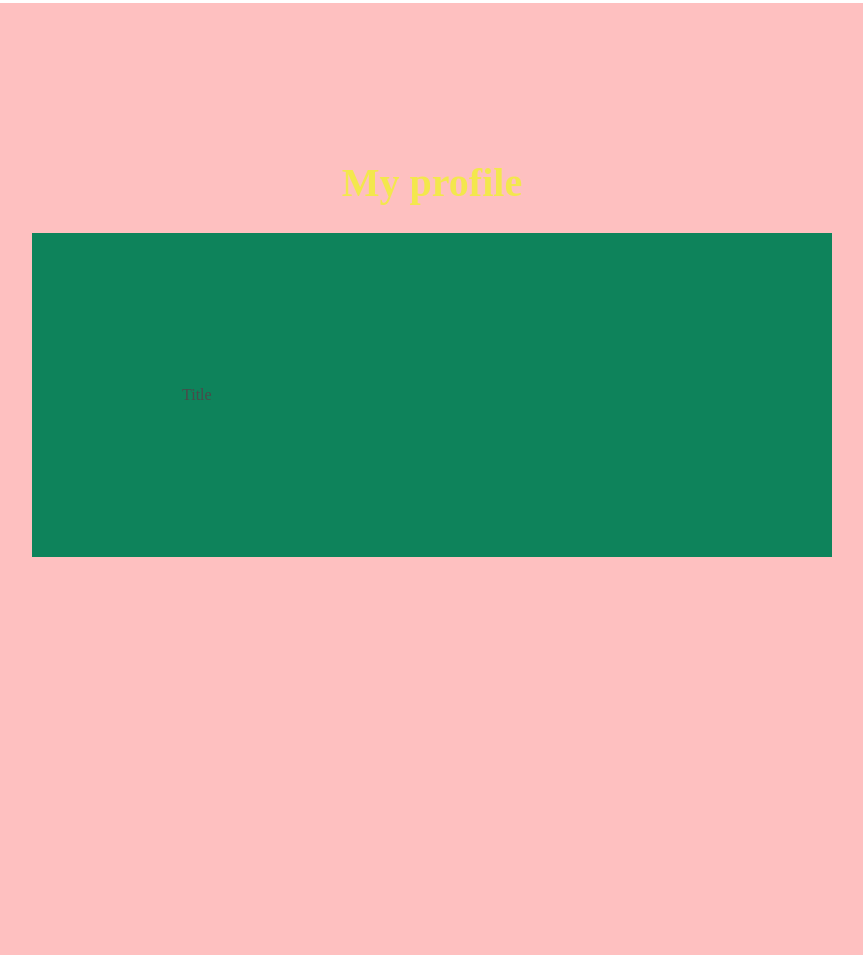
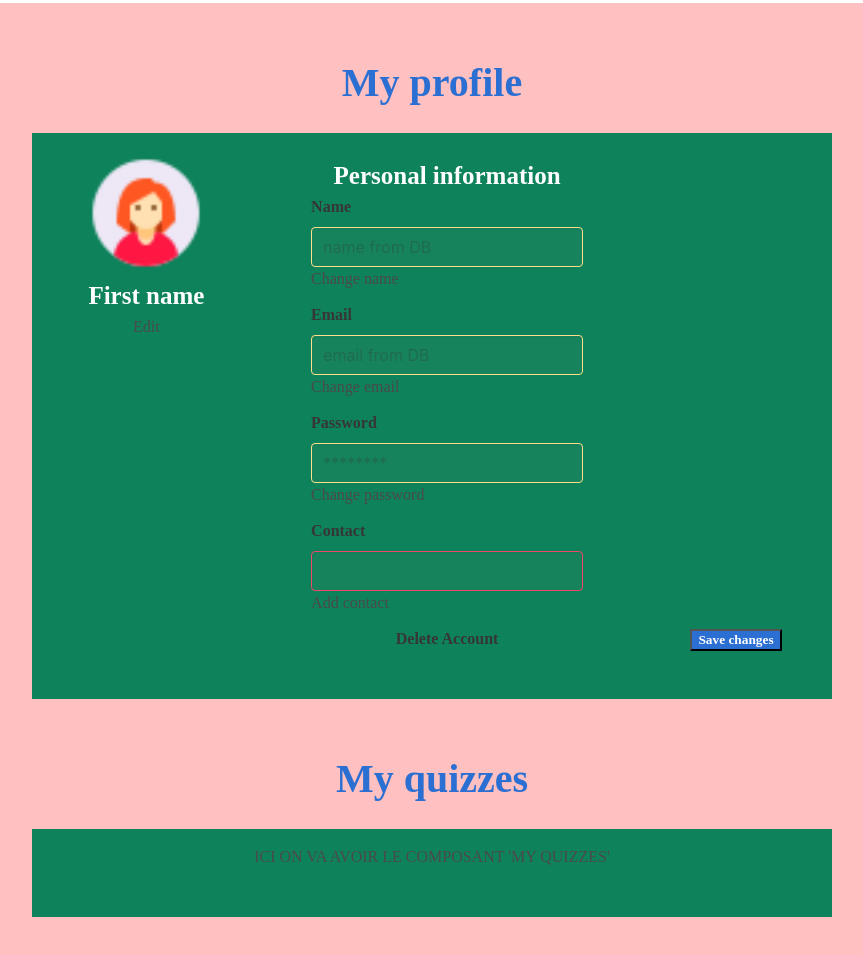
Before and after one commit to margauxln/quizandlearn, a React app in the folder frontend/: page /myProfile in a window 1280 px wide. Shown: the part 253-1208 px from the top of the page, without its empty margins (208-1071 px from the left). Built offline with nearby package versions, Linux system fonts and the light colour scheme; sample sign-in values are in the browser's storage.

Commit message:
feat: create static component for myProfile page

```diff
--- a/frontend/src/pages/Profile/myProfile.css
+++ b/frontend/src/pages/Profile/myProfile.css
@@ -1,4 +1,4 @@
-.quizCreationPageContainer {
+.profilePageContainer {
   width: 100%;
   position: absolute;
   min-height: 1000px;
@@ -6,18 +6,17 @@
   font-family: "Sporting", "sans-serif";
 }
 
-#quizCreationFormContainer {
-  padding-top: 150px;
+#titleContainer {
+  padding-top: 50px;
   max-width: 800px;
   margin: 0 auto;
   text-align: start;
-  justify-content: center;
   min-height: 100%;
   width: 100%;
   background-color: #fec0c0;
 }
 
-#titleQuizCreation {
+#profileTitle {
   font-weight: bold;
   width: 100%;
   max-width: 800px;
@@ -25,11 +24,85 @@
   margin-bottom: 0.5em;
   font-family: "Sporting", "sans-serif";
   text-align: center;
-  color: #f3e74d;
+  color: #2b6fd2;
 }
 
-.secondSectionContainer {
-  padding: 150px;
+.mainSectionContainer {
+  display: flex;
+  flex-direction: row;
+  justify-content: flex-start;
+  max-width: 800px;
+  margin: 0 auto;
+  height: auto;
+  padding-bottom: 3em;
   background-color: #0e835b;
-  margin-bottom: 20px;
 }
+
+.photoProfileContainer {
+  display: flex;
+  flex-direction: column;
+  align-items: center;
+  flex-grow: 1;
+  margin-top: 1em;
+}
+
+.buttonContainer {
+  display: flex;
+  flex-direction: column;
+  align-items: center;
+  align-self: flex-end;
+  flex-grow: 1;
+  margin-top: 1.5em;
+}
+
+.saveChangesButton {
+  background-color: #2b6fd2;
+  color: white;
+  font-weight: bold;
+  font-family: "Sporting", "sans-serif";
+  cursor: pointer;
+  margin-left: 0.5em;
+}
+
+.titleInsideContainer {
+  font-weight: bold;
+  font-size: 25px;
+  font-family: "Sporting", "sans-serif";
+  color: white;
+}
+
+.personalInformationContainer {
+  display: flex;
+  flex-direction: column;
+  align-items: center;
+  flex-grow: 1;
+  margin-top: 1.5em;
+}
+
+#titleQuizzesContainer {
+  padding-top: 50px;
+  max-width: 800px;
+  margin: 0 auto;
+  text-align: start;
+  min-height: 100%;
+  width: 100%;
+  background-color: #fec0c0;
+}
+
+#quizzesTitle {
+  font-weight: bold;
+  width: 100%;
+  max-width: 800px;
+  font-size: 40px;
+  margin-bottom: 0.5em;
+  font-family: "Sporting", "sans-serif";
+  text-align: center;
+  color: #2b6fd2;
+}
+
+#photoProfileContainer {
+  display: flex;
+  flex-direction: column;
+  align-items: center;
+  flex-grow: 1;
+}
--- a/frontend/src/pages/Profile/myProfile.jsx
+++ b/frontend/src/pages/Profile/myProfile.jsx
@@ -1,19 +1,89 @@
 import "./myProfile.css";
+import profile from "./profile.png";
 
 const MyProfile = () => {
   return (
-    <>
-      <div className="quizCreationPageContainer">
-        <form id="quizCreationFormContainer">
-          <h1 id="titleQuizCreation">My profile</h1>
-          <div className="secondSectionContainer">
-            <label htmlFor="title" className="sr-only">
-              Title
-            </label>
+    <div className="profilePageContainer">
+      <section id="titleContainer">
+        <h1 id="profileTitle">My profile</h1>
+      </section>
+      <div className="mainSectionContainer">
+        <div className="photoProfileContainer">
+          <figure className="image is-128x128">
+            <img className="is-rounded" src={profile} alt="Profile" />
+          </figure>
+          <label htmlFor="title" className="titleInsideContainer">
+            First name
+          </label>
+          <label htmlFor="title" className="sr-only">
+            Edit
+          </label>
+        </div>
+        <div className="personalInformationContainer">
+          <label htmlFor="title" className="titleInsideContainer">
+            Personal information
+          </label>
+          <div class="field">
+            <label class="label">Name</label>
+            <div class="control">
+              <input
+                class="input is-warning"
+                type="email"
+                placeholder="name from DB"
+              />
+            </div>
+            <h1>Change name</h1>
           </div>
-        </form>
+
+          <div class="field">
+            <label class="label">Email</label>
+            <div class="control">
+              <input
+                class="input is-warning"
+                type="text"
+                placeholder="email from DB"
+              />
+            </div>
+            <h2>Change email</h2>
+          </div>
+
+          <div class="field">
+            <label class="label">Password</label>
+            <div class="control">
+              <input
+                class="input is-warning"
+                type="password"
+                placeholder="********"
+              />
+            </div>
+            <h2>Change password</h2>
+          </div>
+
+          <div class="field">
+            <label class="label">Contact</label>
+            <div class="control">
+              <input class="input is-danger" type="tel" placeholder="" />
+            </div>
+            <h2>Add contact</h2>
+          </div>
+
+          <div class="field">
+            <label class="label">Delete Account</label>
+          </div>
+        </div>
+        <div className="buttonContainer">
+          <button class="saveChangesButton">Save changes</button>
+        </div>
       </div>
-    </>
+      <section id="titleQuizzesContainer">
+        <h2 id="quizzesTitle">My quizzes</h2>
+      </section>
+      <div className="mainSectionContainer">
+        <div className="photoProfileContainer">
+          <h6>ICI ON VA AVOIR LE COMPOSANT 'MY QUIZZES'</h6>
+        </div>
+      </div>
+    </div>
   );
 };
 
```
Also changed, not shown: frontend/src/pages/Profile/profile.png (added).
